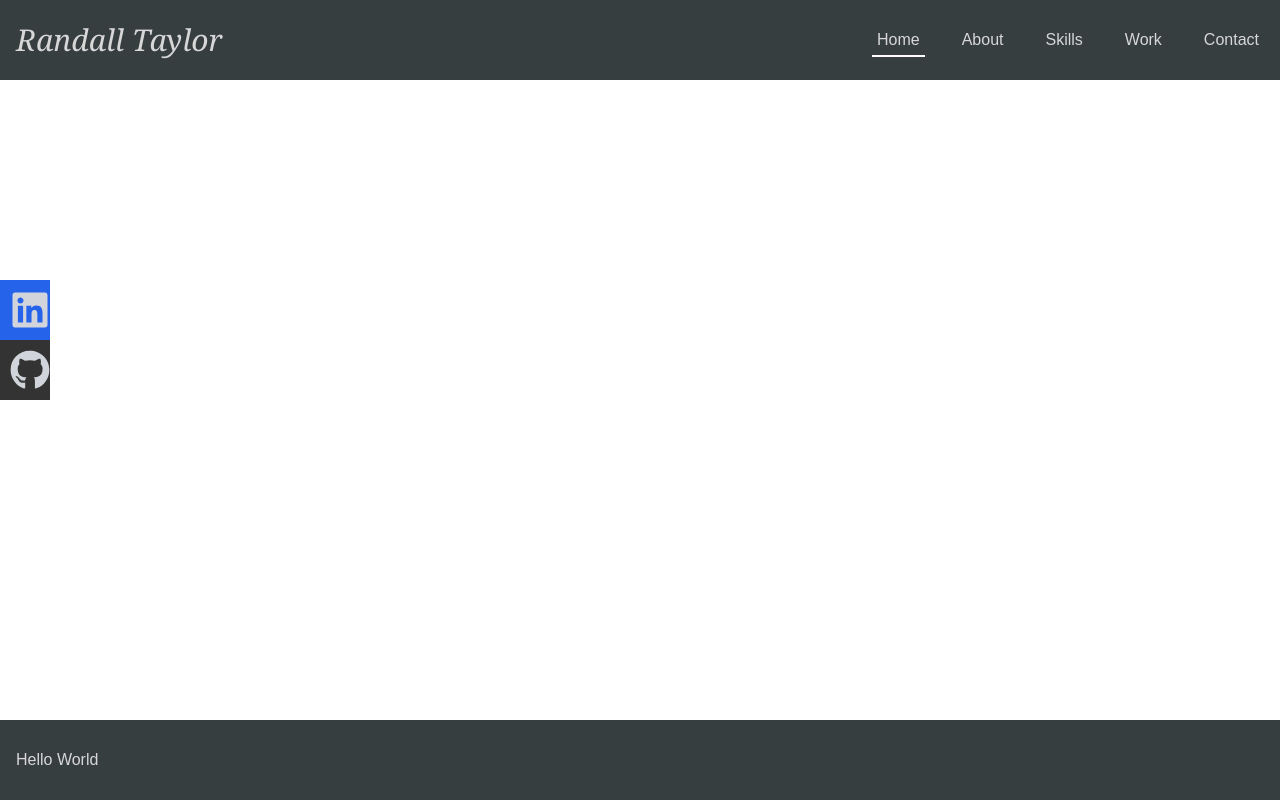
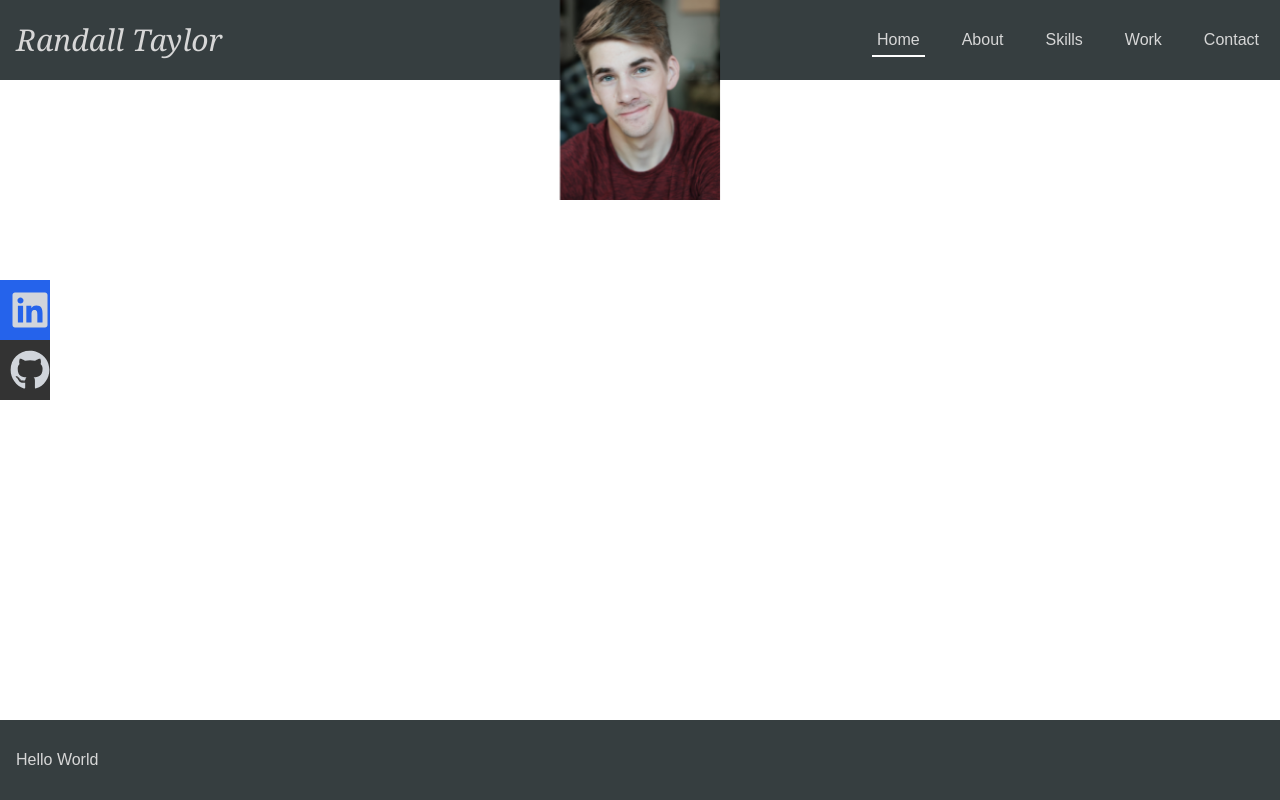
Before and after one commit to RandyYanish/My-Portfolio, a React (Create React App) app: page / in a window 1280 px wide. Built offline with nearby package versions, Linux system fonts and the light colour scheme.

Commit message:
Hero addition, updated routing

```diff
--- a/public/main.css
+++ b/public/main.css
@@ -584,6 +584,40 @@ video {
   --tw-backdrop-sepia:  ;
 }
 
+.container {
+  width: 100%;
+}
+
+@media (min-width: 640px) {
+  .container {
+    max-width: 640px;
+  }
+}
+
+@media (min-width: 768px) {
+  .container {
+    max-width: 768px;
+  }
+}
+
+@media (min-width: 1024px) {
+  .container {
+    max-width: 1024px;
+  }
+}
+
+@media (min-width: 1280px) {
+  .container {
+    max-width: 1280px;
+  }
+}
+
+@media (min-width: 1536px) {
+  .container {
+    max-width: 1536px;
+  }
+}
+
 .fixed {
   position: fixed;
 }
@@ -612,8 +646,16 @@ video {
   z-index: 10;
 }
 
+.z-0 {
+  z-index: 0;
+}
+
 .ml-\[-100px\] {
   margin-left: -100px;
+}
+
+.mt-16 {
+  margin-top: 4rem;
 }
 
 .flex {
@@ -642,6 +684,10 @@ video {
 
 .w-full {
   width: 100%;
+}
+
+.flex-auto {
+  flex: 1 1 auto;
 }
 
 .flex-col {
@@ -690,8 +736,12 @@ video {
   padding-bottom: 1.5rem;
 }
 
-.text-center {
-  text-align: center;
+.text-left {
+  text-align: left;
+}
+
+.align-middle {
+  vertical-align: middle;
 }
 
 .font-serif {
--- a/src/App.jsx
+++ b/src/App.jsx
@@ -1,14 +1,22 @@
+// packages
 import React from 'react';
 import { Outlet } from 'react-router-dom';
-import { Navbar } from './components/Navbar.jsx';
-import { Footer } from './components/Footer';
+// components
+import Navbar from './components/Navbar.jsx';
+import Footer from './components/Footer';
 
 function App() {
   return (
-    <div className='App'>
-      <Navbar />
-      <Outlet /> {/* Renders child routes */}
-      <Footer />
+    <div className='App flex-col'>
+      <nav className='Navbar container'>
+        <Navbar />
+      </nav>
+      <div className='container'> {/* Container for Outlet content */}
+        <Outlet /> {/* Renders child routes */}
+      </div>
+      <footer>
+        <Footer />
+      </footer>
     </div>
   );
 }
--- a/src/components/Footer.jsx
+++ b/src/components/Footer.jsx
@@ -1,10 +1,11 @@
 import React from 'react';
-import './Footer.css';
 
-export const Footer = () => {
+function Footer() {
     return (
         <footer className='fixed bottom-0 w-full h-[80px] flex justify-between items-center px-4 bg-steel-dark text-grey-light '>
             <h1 className=''>Hello World</h1>
         </footer>
     );
 };
+
+export default Footer;
--- /dev/null
+++ b/src/components/Hero.css
@@ -0,0 +1,10 @@
+* {
+    margin: 0px;
+    padding: 0px;
+}
+
+#Hero {
+    height: 200px;
+    width: auto;
+    position: relative;
+}
--- /dev/null
+++ b/src/components/Hero.jsx
@@ -0,0 +1,13 @@
+import React from 'react';
+import './Hero.css'
+import heroImage from '../assets/Taylor-Randall-Headshot.jpg';
+
+function Hero() {
+    return (
+        <div id='Hero' className='flex align-middle justify-center'>
+            <img src={heroImage} alt='A headshot of Randall Taylor, developer.' />
+        </div>
+    )
+};
+
+export default Hero;
--- a/src/components/Navbar.jsx
+++ b/src/components/Navbar.jsx
@@ -8,7 +8,7 @@ import {
 } from 'react-icons/fa'
 import './Navbar.css';
 
-export const Navbar = () => {
+function Navbar() {
     const [nav, setNav] = useState(false);
     const handleClick = () => setNav(!nav);
 
@@ -115,3 +115,5 @@ export const Navbar = () => {
         </div>
     );
 };
+
+export default Navbar;
--- a/src/pages/homePage.jsx
+++ b/src/pages/homePage.jsx
@@ -0,0 +1,12 @@
+import React from "react";
+import Hero from '../components/Hero'
+
+function HomePage() {
+    return (
+        <div>
+            <Hero />
+        </div>
+    )
+};
+
+export default HomePage;
--- a/tailwind.config.js
+++ b/tailwind.config.js
@@ -1,5 +1,6 @@
 /** @type {import('tailwindcss').Config} */
 module.exports = {
+  mode: 'jit',
   content: [
     "./src/**/*.{js,jsx,ts,tsx,html}",
   ],
```
Also changed, not shown: src/index.jsx (+13 -5 lines), src/assets/Taylor-Randall-Headshot.jpg (added), src/components/Footer.css (deleted).
